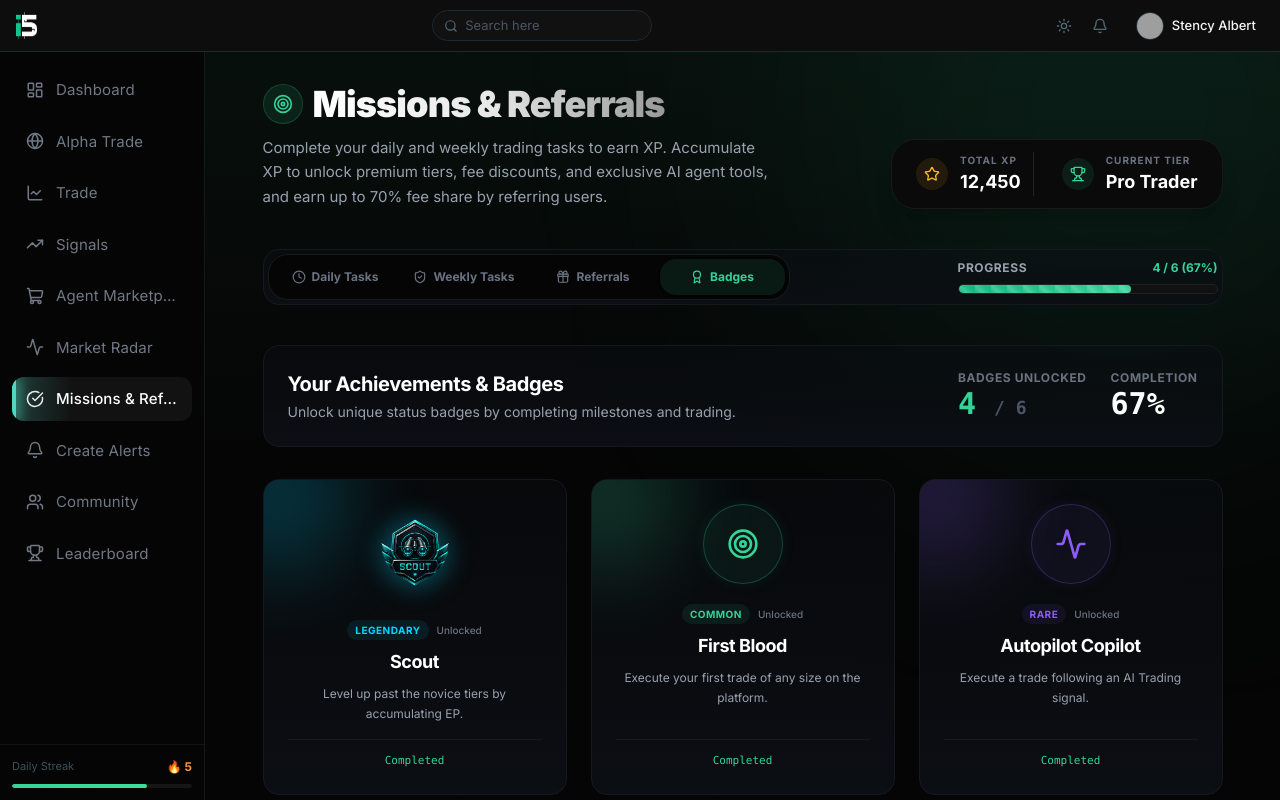
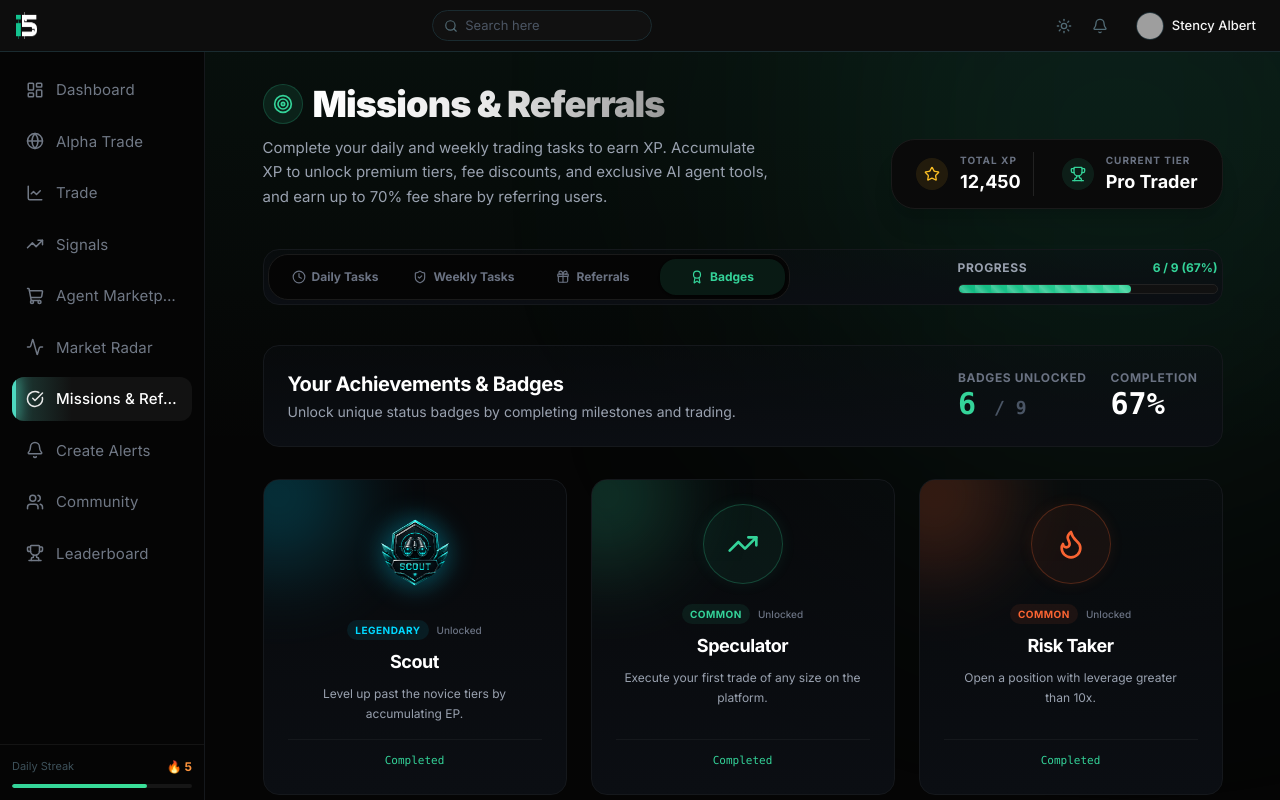
Before and after one commit to prithivi-designer/i5-Mainnet-design, a Next.js app: page /tasks in a window 1280 px wide. Both pictures are taken after a click on the button "Badges". Built offline with nearby package versions, Linux system fonts and the light colour scheme; grey boxes are pictures that could not be loaded.

Commit message:
feat: update badges list with custom names and enable dynamic progress tracking

```diff
--- a/src/views/Tasks.tsx
+++ b/src/views/Tasks.tsx
@@ -1,7 +1,7 @@
 'use client';
 
 import { useState } from 'react';
-import { Target, CheckCircle2, Circle, Trophy, Star, Gift, Clock, ShieldCheck, TrendingUp, DollarSign, Award, Lock, Activity } from 'lucide-react';
+import { Target, CheckCircle2, Circle, Trophy, Star, Gift, Clock, ShieldCheck, TrendingUp, DollarSign, Award, Lock, Activity, Flame, Layers, Shield } from 'lucide-react';
 import { cn } from '@/lib/utils';
 
 interface Task {
@@ -76,47 +76,77 @@ const BADGES = [
   },
   {
     id: 'b2',
-    name: 'First Blood',
+    name: 'Speculator',
     description: 'Execute your first trade of any size on the platform.',
     requirement: 'Complete 1 trade',
     unlocked: true,
-    icon: Target,
+    icon: TrendingUp,
     color: '#34d399',
     rarity: 'Common' as const,
   },
   {
     id: 'b3',
-    name: 'Autopilot Copilot',
+    name: 'Risk Taker',
+    description: 'Open a position with leverage greater than 10x.',
+    requirement: '10x+ leverage trade',
+    unlocked: true,
+    icon: Flame,
+    color: '#fa6432',
+    rarity: 'Common' as const,
+  },
+  {
+    id: 'b4',
+    name: 'Opportunity Hunter',
     description: 'Execute a trade following an AI Trading signal.',
     requirement: '1 AI signal trade',
     unlocked: true,
-    icon: Activity,
+    icon: Target,
     color: '#8b5cf6',
     rarity: 'Rare' as const,
   },
   {
-    id: 'b4',
-    name: 'Streak Master',
-    description: 'Maintain a daily trading streak for a full week.',
-    requirement: '7-day trading streak',
+    id: 'b5',
+    name: 'Position Architect',
+    description: 'Set both Stop Loss and Take Profit orders on a single position.',
+    requirement: 'Bracket order set',
     unlocked: true,
-    icon: Star,
+    icon: Layers,
+    color: '#a8a29e',
+    rarity: 'Rare' as const,
+  },
+  {
+    id: 'b6',
+    name: 'Capital Commander',
+    description: 'Reach a lifetime trading volume of over $50,000.',
+    requirement: '$50,000 trading volume',
+    unlocked: true,
+    icon: Shield,
     color: '#facc15',
     rarity: 'Epic' as const,
   },
   {
-    id: 'b5',
-    name: 'Whale Rider',
-    description: 'Follow a whale address and copy their trade.',
-    requirement: '1 Whale copy trade',
+    id: 'b7',
+    name: 'Volatility Rider',
+    description: 'Complete a profitable trade during high-volatility market events.',
+    requirement: '1 high-vol volatility trade',
     unlocked: false,
-    icon: Trophy,
-    color: '#fa6432',
+    icon: Activity,
+    color: '#ec4899',
     rarity: 'Epic' as const,
   },
   {
-    id: 'b6',
-    name: 'Centurion Trader',
+    id: 'b8',
+    name: 'Alpha Generator',
+    description: 'Maintain a weekly profit percentage higher than 95% of active traders.',
+    requirement: 'Top 5% weekly PnL',
+    unlocked: false,
+    icon: Trophy,
+    color: '#10b981',
+    rarity: 'Legendary' as const,
+  },
+  {
+    id: 'b9',
+    name: 'Yield Conqueror',
     description: 'Execute 100 successful trades on the platform.',
     requirement: '100 total trades',
     unlocked: false,
@@ -132,6 +162,9 @@ export function Tasks() {
   const tasks = activeTab === 'daily' ? DAILY_TASKS : WEEKLY_TASKS;
   const completedCount = tasks.filter(t => t.completed).length;
   const progressPercent = Math.round((completedCount / tasks.length) * 100);
+
+  const completedBadgesCount = BADGES.filter(b => b.unlocked).length;
+  const badgesProgressPercent = Math.round((completedBadgesCount / BADGES.length) * 100);
 
   return (
     <div className="flex-1 flex flex-col overflow-y-auto no-scrollbar bg-[#050505] relative">
@@ -225,7 +258,7 @@ export function Tasks() {
             <div className="flex justify-between text-xs font-bold">
               <span className="text-gray-400 uppercase tracking-wider">Progress</span>
               {activeTab === 'badges' ? (
-                <span className="text-[#34d399]">4 / 6 (67%)</span>
+                <span className="text-[#34d399]">{completedBadgesCount} / {BADGES.length} ({badgesProgressPercent}%)</span>
               ) : activeTab === 'referrals' ? (
                 <span className="text-[#34d399]">0%</span>
               ) : (
@@ -236,7 +269,7 @@ export function Tasks() {
               <div
                 className="h-full rounded-full transition-all duration-1000 ease-out relative"
                 style={{
-                  width: `${activeTab === 'badges' ? 67 : activeTab === 'referrals' ? 0 : progressPercent}%`,
+                  width: `${activeTab === 'badges' ? badgesProgressPercent : activeTab === 'referrals' ? 0 : progressPercent}%`,
                   background: 'linear-gradient(90deg, #10b981, #34d399)'
                 }}
               >
@@ -316,11 +349,11 @@ export function Tasks() {
               <div className="flex items-center gap-6">
                 <div>
                   <div className="text-xs text-gray-500 font-bold uppercase tracking-wider">Badges Unlocked</div>
-                  <div className="text-3xl font-black text-[#34d399] font-mono">4 <span className="text-gray-600 text-lg">/ 6</span></div>
+                  <div className="text-3xl font-black text-[#34d399] font-mono">{completedBadgesCount} <span className="text-gray-600 text-lg">/ {BADGES.length}</span></div>
                 </div>
                 <div>
                   <div className="text-xs text-gray-500 font-bold uppercase tracking-wider">Completion</div>
-                  <div className="text-3xl font-black text-white font-mono">67%</div>
+                  <div className="text-3xl font-black text-white font-mono">{badgesProgressPercent}%</div>
                 </div>
               </div>
             </div>
```
